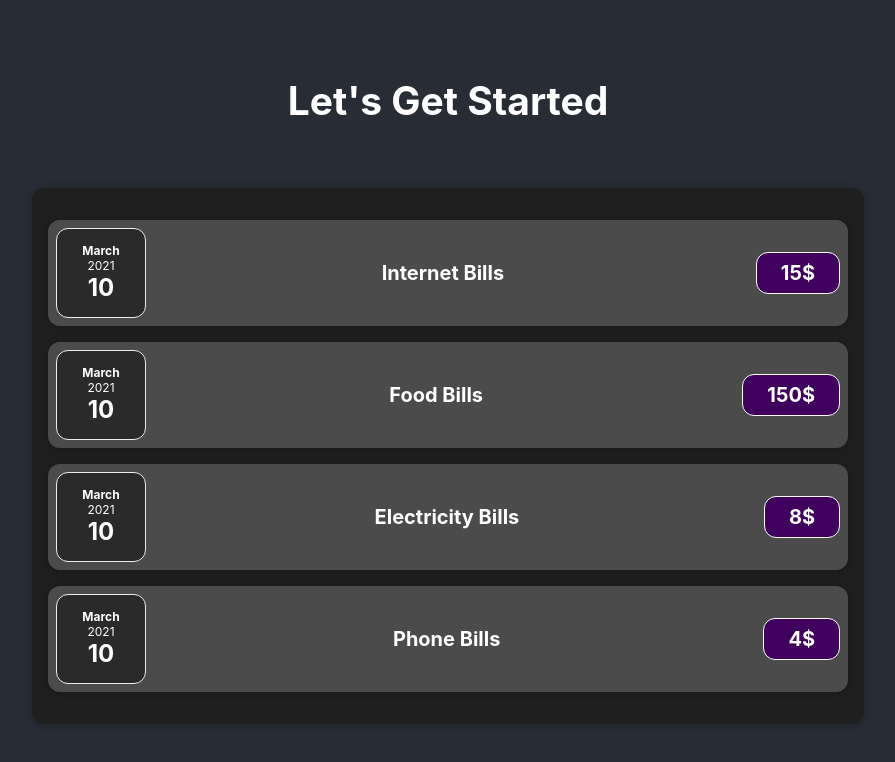
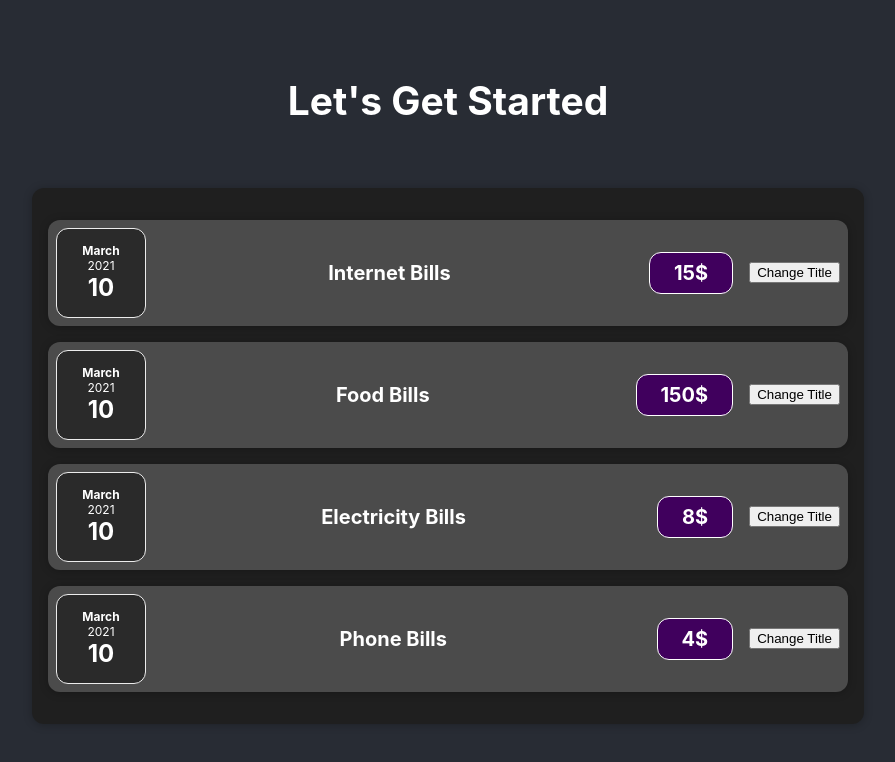
Before and after one commit to sritaj/ReactJS-ExpensesTracker, a React (Create React App) app: page / in a window 1280 px wide. Shown: the top 762 px of the page, without its empty margins (192-1087 px from the left). Built offline with nearby package versions, Linux system fonts and the light colour scheme.

Commit message:
Added button w.r.t to all Expense items and a sample onClick event

```diff
--- a/src/components/Expenses/ExpenseItems.js
+++ b/src/components/Expenses/ExpenseItems.js
@@ -4,12 +4,16 @@ import ExpenseDate from "./ExpenseDate";
 import Card from "../UI/Card";
 
 const ExpenseItems = (props) => {
+  const clickHandler = () => {
+    console.log("Clicked");
+  };
   return (
     <Card className="expense-item">
       <ExpenseDate date={props.date} />
       <div className="expense-item__description">
         <h2>{props.expense}</h2>
         <div className="expense-item__price">{props.price}</div>
+        <button onClick={clickHandler}>Change Title</button>
       </div>
     </Card>
   );
```
